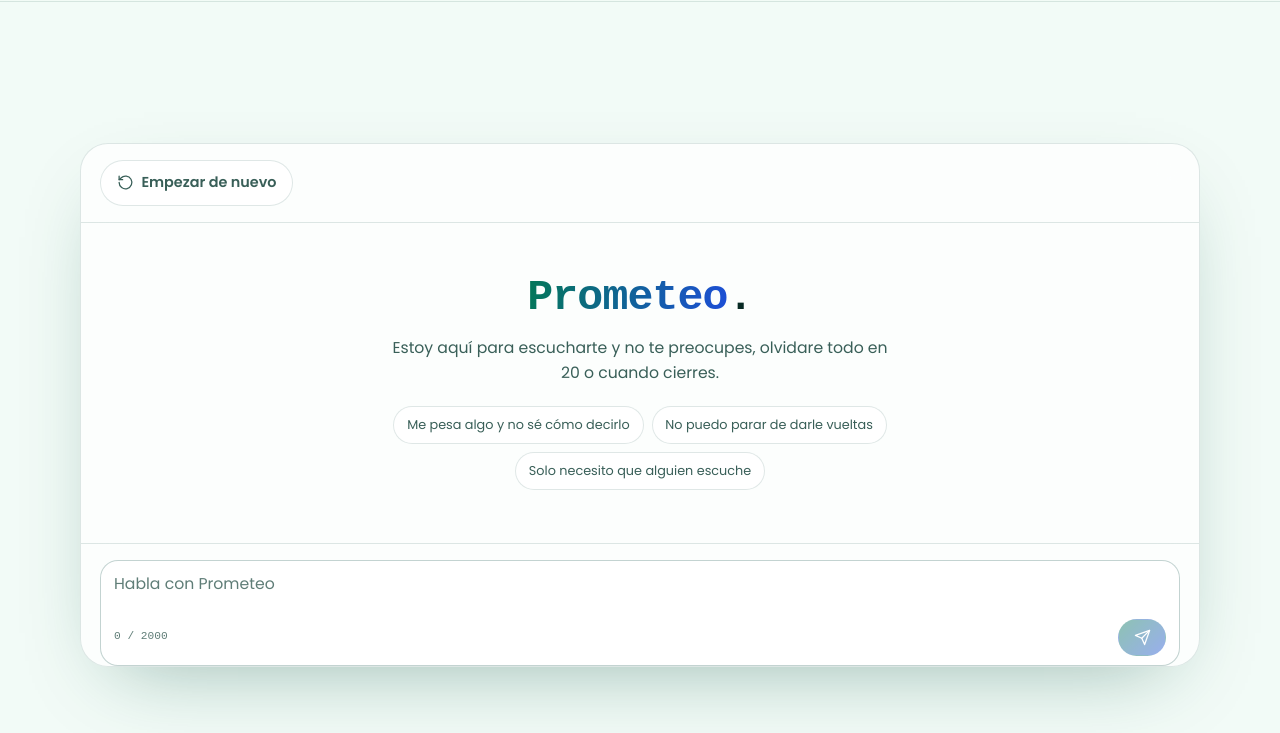
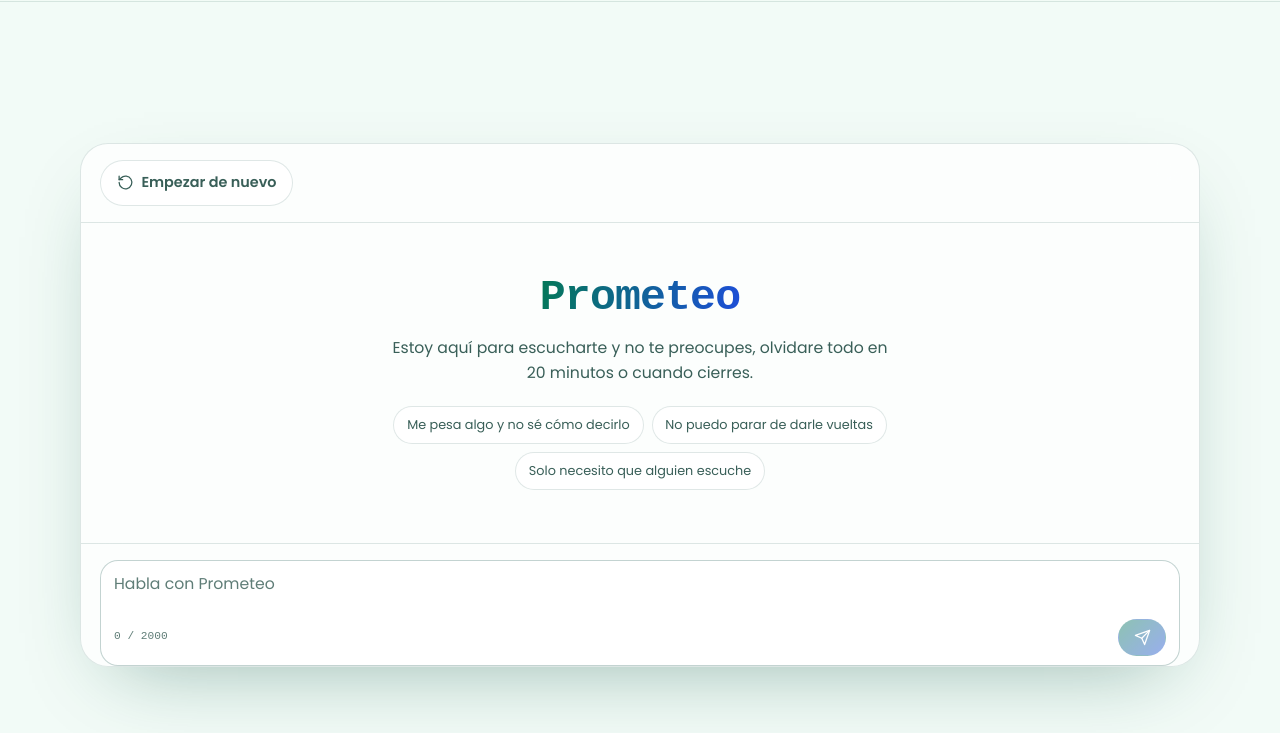
Before and after one commit to Lott-Campuzano/prometeo, an Astro site: page / in a window 1280 px wide. Shown: the part 67-800 px from the top of the page. Built offline with nearby package versions, Linux system fonts and the light colour scheme; Astro itself is replaced by a stand-in of ours.

Commit message:
Update Chat.astro

```diff
--- a/src/components/Chat.astro
+++ b/src/components/Chat.astro
@@ -30,9 +30,9 @@ const idleMinutes = Math.round(CHAT.inactivityMs / 60_000);
       aria-label="Mensajes de la conversación"
     >
       <div class="empty" data-empty-state>
-        <h2 class="empty-title"><em>Prometeo</em>.</h2>
+        <h2 class="empty-title"><em>Prometeo</em></h2>
         <p class="empty-text">
-          Estoy aquí para escucharte y no te preocupes, olvidare todo en {idleMinutes} o cuando cierres.
+          Estoy aquí para escucharte y no te preocupes, olvidare todo en {idleMinutes} minutos o cuando cierres.
         </p>
 
         <div class="chips" role="group" aria-label="Ideas para empezar">
```
